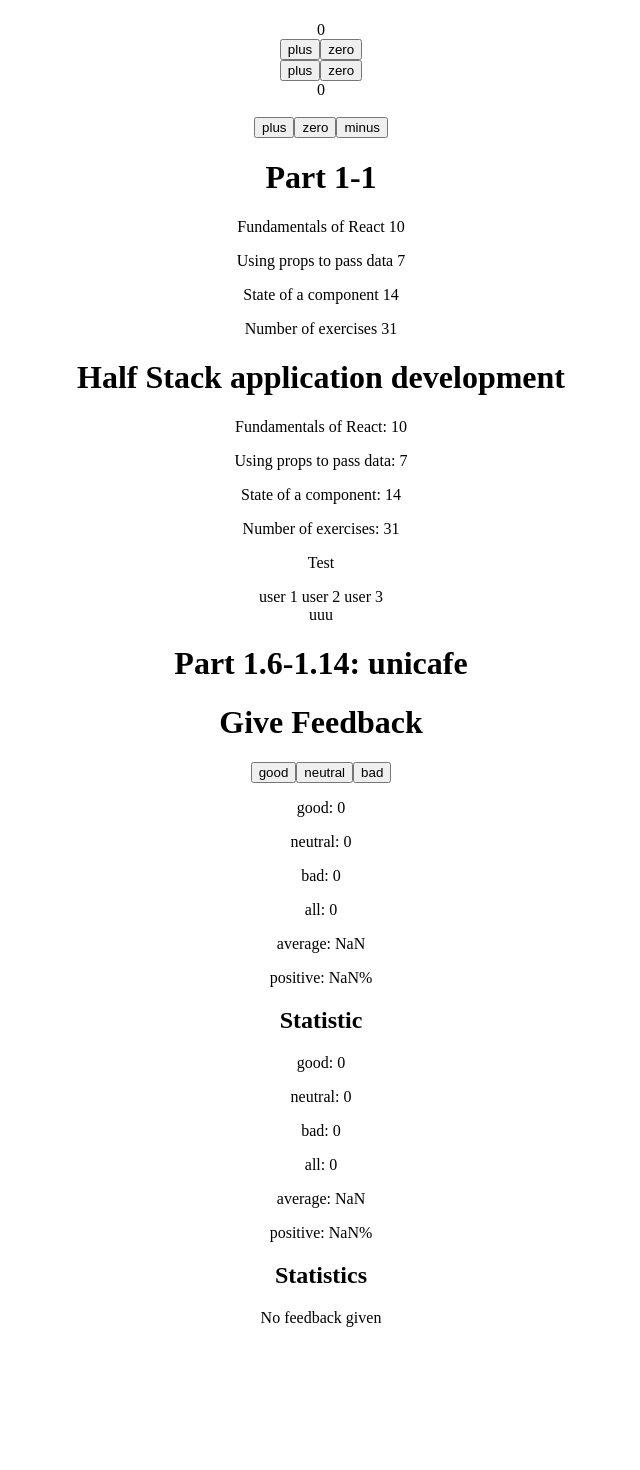
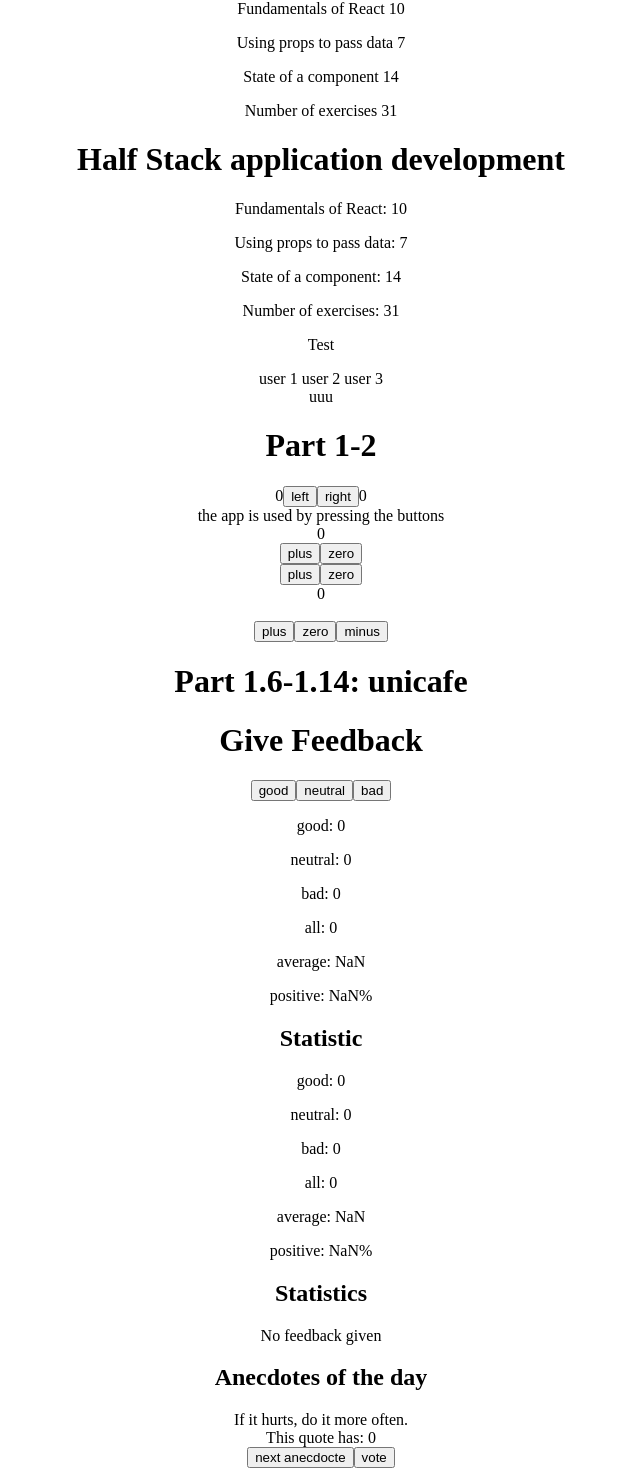
Before and after one commit to VinceNguyen000/Fullstack, a React (Vite) app in the folder part1/: page / in a window 1280 px wide. Shown: the part 138-1608 px from the top of the page, without its empty margins (319-959 px from the left). Before the commit the page ends 1505 px from the top, so only its background shows below. Built offline with nearby package versions, Linux system fonts and the light colour scheme.

Commit message:
1.12-1.14

```diff
--- a/part1/src/App.jsx
+++ b/part1/src/App.jsx
@@ -3,6 +3,7 @@
 import viteLogo from "/vite.svg";
 import "./App.css";
 
+/*------------------------1.1-1.5------------------------- */
 const Header = (props) => {
   return <h1>{props.course}</h1>;
 };
@@ -53,19 +54,18 @@
     </>
   );
 };
-/*------------------------------------------------- */
-//-------------------------------------------------destructuring
+
+//--------------------------------------------------------------------------------destructuring
 const Display = ({ counter }) => <div>{counter}</div>;
-//-------------------------------------------------equal to
+//--------------------------------------------------------------------------------equal to
 /* const Display = (props) => {
   return <div>{props.counter}</div>;
 }; */
 
-//-------------------------------------------------destructuring
 const Button = ({ handleClick, text }) => (
   <button onClick={handleClick}>{text}</button>
 );
-//-------------------------------------------------equal to
+//--------------------------------------------------------------------------------equal to
 /* const Button = (props) => {
   return <button onClick={props.onClick}>{props.text}</button>;
 }; */
@@ -77,7 +77,7 @@
   return <div>button press history: {props.allClicks.join(" ")}</div>;
 };
 
-//------------------------------------------------- 1.8
+/*------------------------1.8------------------------- */
 const Statistic = ({ good, neutral, bad, all, average, positive }) => (
   <div>
     <p>good: {good}</p>
@@ -89,13 +89,13 @@
   </div>
 );
 
-//------------------------------------------------- 1.9
+/*------------------------1.9------------------------- */
 const Statistics = ({ good, neutral, bad, all, average, positive }) => {
   if (all === 0) {
     return <div>No feedback given</div>;
   } else {
     //passing Event Handlers to Child Components/another component here
-    return (
+    /*     return (
       <Statistic
         good={good}
         neutral={neutral}
@@ -104,67 +104,45 @@
         average={average}
         positive={positive}
       />
+    ); */
+    //--------------------------------------------------------------------------------refactor
+    return (
+      <table>
+        <tbody>
+          <StatisticLine text="good" value={good} />
+          <StatisticLine text="neutral" value={neutral} />
+          <StatisticLine text="bad" value={bad} />
+          <StatisticLine text="all" value={all} />
+          <StatisticLine text="average" value={average} />
+          <StatisticLine text="positive" value={positive} />
+        </tbody>
+      </table>
     );
   }
 };
-/*-----------------------App---------------------------------------------------------------------------------------- */
+/*------------------------1.10-1.11------------------------- */
+const StatisticLine = ({ text, value }) => {
+  if (text === "positive") {
+    return (
+      <div>
+        {text}: {value}%
+      </div>
+    );
+  }
+  return (
+    <div>
+      {text}: {value}
+    </div>
+  );
+};
+/*------------------------1.12-1.14------------------------- */
+
+function getRandomInt(max) {
+  return Math.floor(Math.random() * max);
+}
+/*-----------------------App---------------------- */
 const App = () => {
-  const [good, setGood] = useState(0);
-  const [neutral, setNeutral] = useState(0);
-  const [bad, setBad] = useState(0);
-  const [allFeedback, setAllFeedback] = useState(0);
-
-  const all = good + neutral + bad;
-  const average = (good - bad) / all;
-  const positive = (good * 100) / all;
-  /*------------------------------------------------- */
-  const [counter, setCounter] = useState(0);
-  console.log("rendering with counter value", counter);
-
-  // const handleClick = () => {
-  //   console.log("clicked");
-  // };
-
-  /*--------------------Time out--------------------- */
-  // setTimeout(() => setCounter(counter + 1), 1000);
-  // console.log("rendering...", counter);
-
-  const increaseByOne = () => {
-    console.log("increasing, value before", counter);
-    setCounter(counter + 1);
-  };
-
-  const decreaseByOne = () => {
-    console.log("decreasing, value before", counter);
-    setCounter(counter - 1);
-  };
-
-  const setToZero = () => {
-    console.log("resetting to zero, value before", counter);
-    setCounter(0);
-  };
-
-  /*------------------------------------------------- */
-  const [left, setLeft] = useState(0);
-  const [right, setRight] = useState(0);
-  const [allClicks, setAll] = useState([]);
-  const [total, setTotal] = useState(0);
-
-  const handleLeftClick = () => {
-    setAll(allClicks.concat("L"));
-    const updatedLeft = left + 1;
-    setLeft(updatedLeft);
-    setTotal(updatedLeft + right);
-  };
-
-  const handleRightClick = () => {
-    setAll(allClicks.concat("R"));
-    const updatedRight = right + 1;
-    setRight(updatedRight);
-    setTotal(left + updatedRight);
-  };
-
-  /*------------------------------------------------- */
+  /*------------------------1.1-1.5------------------------- */
   const course = "Half Stack application development";
   const part1 = "Fundamentals of React";
   const exercises1 = 10;
@@ -190,7 +168,73 @@
       },
     ],
   };
-  //------------------------------------------------- 1.6
+  /*------------------------1.6-1.11------------------------- */
+  const [good, setGood] = useState(0);
+  const [neutral, setNeutral] = useState(0);
+  const [bad, setBad] = useState(0);
+
+  const all = good + neutral + bad;
+  const average = (good - bad) / all;
+  const positive = (good * 100) / all;
+  /*------------------------1.12------------------------- */
+  const anecdotes = [
+    "If it hurts, do it more often.",
+    "Adding manpower to a late software project makes it later!",
+    "The first 90 percent of the code accounts for the first 10 percent of the development time...The remaining 10 percent of the code accounts for the other 90 percent of the development time.",
+    "Any fool can write code that a computer can understand. Good programmers write code that humans can understand.",
+    "Premature optimization is the root of all evil.",
+    "Debugging is twice as hard as writing the code in the first place. Therefore, if you write the code as cleverly as possible, you are, by definition, not smart enough to debug it.",
+    "Programming without an extremely heavy use of console.log is same as if a doctor would refuse to use x-rays or blood tests when diagnosing patients.",
+    "The only way to go fast, is to go well.",
+  ];
+
+  /*------------------------1.1-1.5------------------------- */
+  const [counter, setCounter] = useState(0);
+  console.log("rendering with counter value", counter);
+
+  // const handleClick = () => {
+  //   console.log("clicked");
+  // };
+
+  //--------------------------------------------------------------------------------Time out
+  // setTimeout(() => setCounter(counter + 1), 1000);
+  // console.log("rendering...", counter);
+
+  const increaseByOne = () => {
+    console.log("increasing, value before", counter);
+    setCounter(counter + 1);
+  };
+
+  const decreaseByOne = () => {
+    console.log("decreasing, value before", counter);
+    setCounter(counter - 1);
+  };
+
+  const setToZero = () => {
+    console.log("resetting to zero, value before", counter);
+    setCounter(0);
+  };
+
+  /*------------------------1.1-1.5------------------------- */
+  const [left, setLeft] = useState(0);
+  const [right, setRight] = useState(0);
+  const [allClicks, setAll] = useState([]);
+  const [total, setTotal] = useState(0);
+
+  const handleLeftClick = () => {
+    setAll(allClicks.concat("L"));
+    const updatedLeft = left + 1;
+    setLeft(updatedLeft);
+    setTotal(updatedLeft + right);
+  };
+
+  const handleRightClick = () => {
+    setAll(allClicks.concat("R"));
+    const updatedRight = right + 1;
+    setRight(updatedRight);
+    setTotal(left + updatedRight);
+  };
+  /*------------------------1.6-1.11------------------------- */
   const feedbackGood = () => {
     const updatedGood = good + 1;
     setGood(updatedGood);
@@ -206,10 +250,63 @@
     setBad(updatedBad);
     setAllFeedback(good + neutral + updatedBad);
   };
-  //-------------------------------------------------
+  /*------------------------1.12------------------------- */
+  const [selected, setSelected] = useState(0);
+  const [vote, setVotes] = useState(Array(anecdotes.length).fill(0));
 
+  const nextAnedocte = () => {
+    let randomInt = getRandomInt(anecdotes.length);
+    while (randomInt === selected) {
+      randomInt = getRandomInt(anecdotes.length);
+    }
+    setSelected(randomInt);
+  };
+  /*------------------------1.13------------------------- */
+  const voteAnedocte = () => {
+    const newVote = [...vote];
+    newVote[selected] += 1;
+    setVotes(newVote);
+    console.log(newVote);
+  };
+  /*------------------------1.14------------------------- */
+  const HighestVotes = ({ anecdotes, vote }) => {
+    let highestVoteInt = Math.max(...vote);
+
+    if (highestVoteInt !== 0) {
+      let position = vote.indexOf(highestVoteInt);
+      return (
+        <div>
+          <p>{anecdotes[position]}</p>
+          <p> This anecdote has {highestVoteInt}</p>
+        </div>
+      );
+    }
+  };
+
+  //*------------------------return App------------------------- */
   return (
     <div>
+      {/*------------------------1.1-1.5------------------------- */}
+      <br />
+      <h1>Part 1-1</h1>
+      <p>
+        {part1} {exercises1}
+      </p>
+      <p>
+        {part2} {exercises2}
+      </p>
+      <p>
+        {part3} {exercises3}
+      </p>
+      <p>Number of exercises {exercises1 + exercises2 + exercises3}</p>
+      <Header course={Course.name} />
+      <Content parts={Course.parts} />
+      <Total parts={Course.parts} />
+      {/* <Total exercises={Course.parts.map((element) => element["exercise"])} /> */}
+      <p>Test</p>
+      <MyComponent />
+      {/*------------------------------------------------- */}
+      <h1>Part 1-2</h1>
       <div>
         {left}
         <Button handleClick={handleLeftClick} text="left" />
@@ -218,8 +315,6 @@
 
         <History allClicks={allClicks} />
       </div>
-      {/*------------------------------------------------- */}
-      <h1>Part 1-2</h1>
       <div>{counter}</div>
       {/* event handler is a function or function reference */}
       <button onClick={() => setCounter(counter + 1)}>plus</button>
@@ -236,26 +331,7 @@
       <Button onClick={increaseByOne} text="plus" />
       <Button onClick={setToZero} text="zero" />
       <Button onClick={decreaseByOne} text="minus" />
-      {/*------------------------------------------------- */}
-      <br />
-      <h1>Part 1-1</h1>
-      <p>
-        {part1} {exercises1}
-      </p>
-      <p>
-        {part2} {exercises2}
-      </p>
-      <p>
-        {part3} {exercises3}
-      </p>
-      <p>Number of exercises {exercises1 + exercises2 + exercises3}</p>
-
-      <Header course={Course.name} />
-      <Content parts={Course.parts} />
-      <Total parts={Course.parts} />
-      {/* <Total exercises={Course.parts.map((element) => element["exercise"])} /> */}
-      <p>Test</p>
-      <MyComponent />
+      {/*-----------------------1.6-1.11-------------------------- */}
       <h1>Part 1.6-1.14: unicafe</h1>
       <div>
         <Header course="Give Feedback" />
@@ -293,8 +369,15 @@
           positive={positive}
         />
       </div>
+      {/*---------------------------1.12---------------------- */}
+      <h2>Anecdotes of the day</h2>
+      <div>{anecdotes[selected]}</div>
+      <div>This quote has: {vote[selected]}</div>
+      <Button handleClick={nextAnedocte} text="next anecdocte" />
+      <Button handleClick={voteAnedocte} text="vote" />
+      <h2>Anecdotes with most votes</h2>
+      <HighestVotes anecdotes={anecdotes} vote={vote} />
     </div>
-    //-------------------------------------------------
   );
 };
 
```
